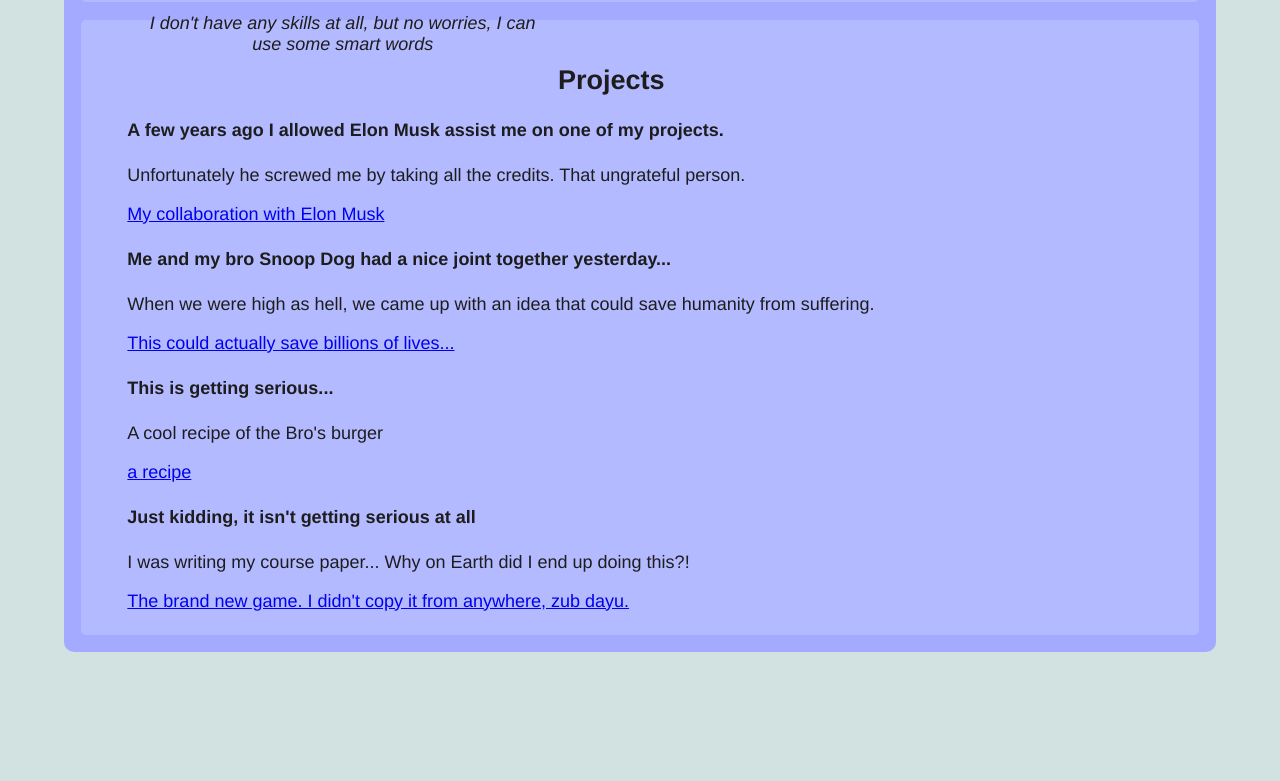
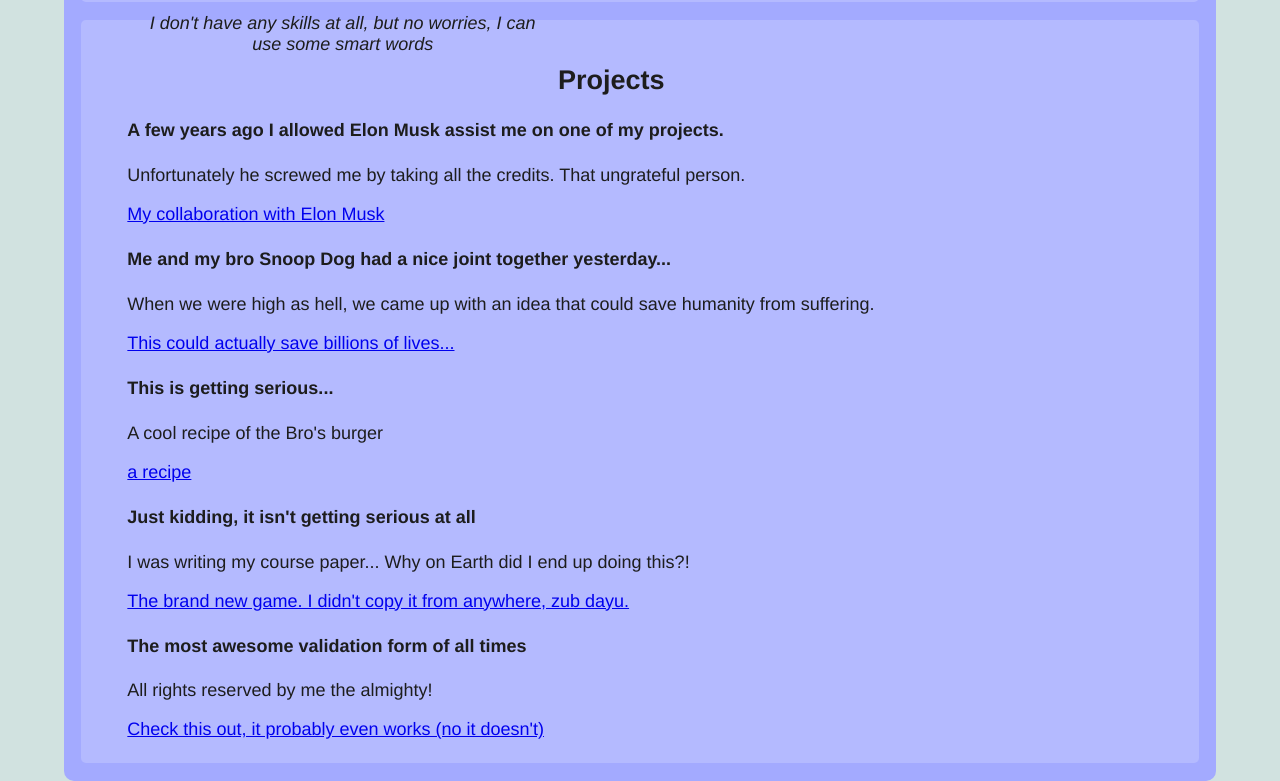
Before and after one commit to Nikitos2828228/Nikitos2828228.github.io, a plain HTML site: page index.html in a window 1280 px wide. Shown: the part 788-1569 px from the top of the page. Before the commit the page ends 1440 px from the top, so only its background shows below. Drawn offline with Linux system fonts and the light colour scheme.

Commit message:
Update index.html

```diff
--- a/index.html
+++ b/index.html
@@ -66,6 +66,11 @@
                     <p>I was writing my course paper... Why on Earth did I end up doing this?!</p>
                     <a href="../game/index.html">The brand new game. I didn't copy it from anywhere, zub dayu.</a>
                 </div>
+                <div class="project">
+                    <h4>The most awesome validation form of all times</h4>
+                    <p>All rights reserved by me the almighty!</p>
+                    <a href="../validationForm/index.html">Check this out, it probably even works (no it doesn't)</a>
+                </div>
             </section>
         </div>
         <footer>
```
